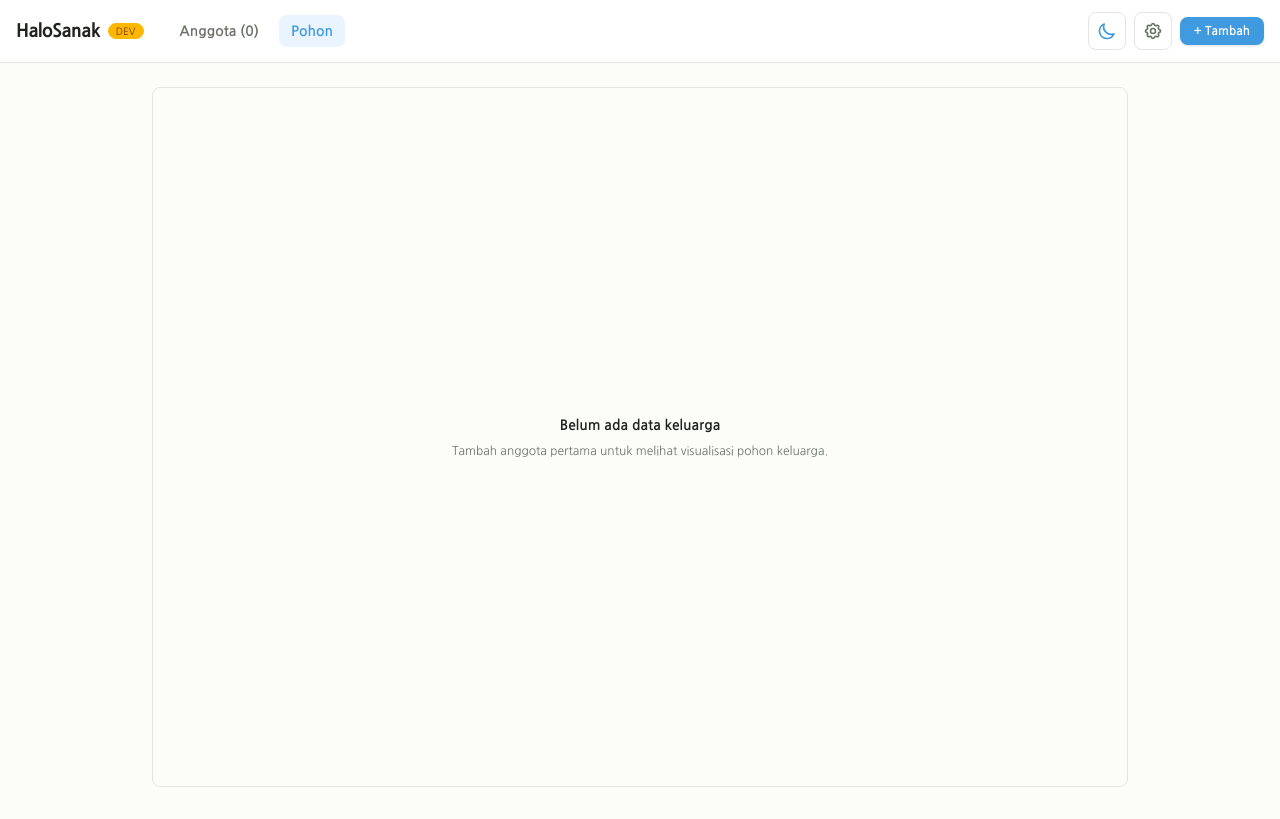
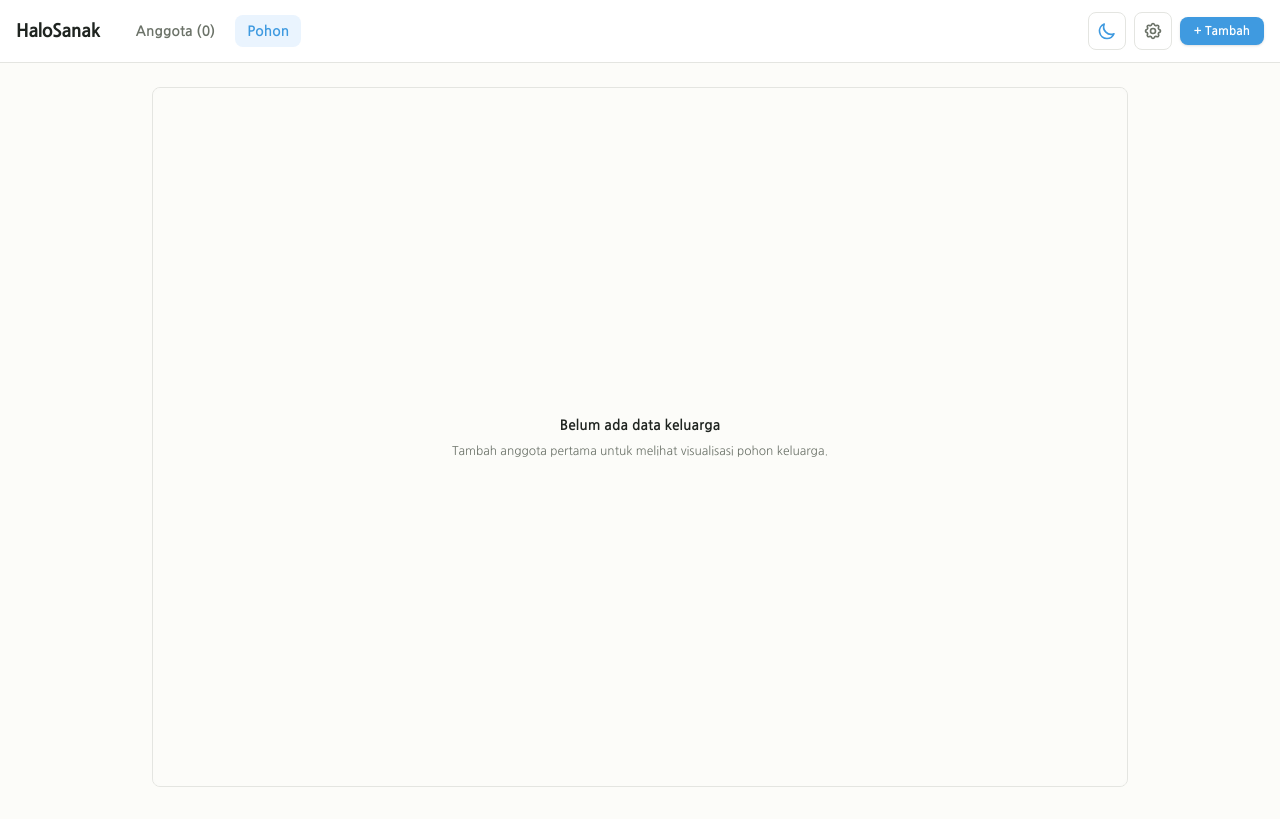
Before and after one commit to imotD/halo-sanak, a SvelteKit app: page / in a window 1280 px wide. Built offline with nearby package versions, Linux system fonts and the light colour scheme.

Commit message:
Update +page.svelte

```diff
--- a/src/routes/+page.svelte
+++ b/src/routes/+page.svelte
@@ -1,7 +1,5 @@
 <script lang="ts">
-    import.meta.env.VITE_APP_ENV
 	import { onMount } from 'svelte';
-	import { dev } from '$app/environment';
 	import ThemeToggle from '$lib/components/ThemeToggle.svelte';
 	import MemberList from '$lib/features/members/MemberList.svelte';
 	import MemberFormModal from '$lib/features/member-form/MemberFormModal.svelte';
@@ -24,7 +22,9 @@
 	let selectedMemberId = $state<string | undefined>(undefined);
 	let showDetailModal = $state(false);
 
-	const isDev = dev && import.meta.env.VITE_APP_ENV === 'dev';
+	// Badge 'PREVIEW' muncul di Cloudflare Preview, tersembunyi di Production.
+	// Set VITE_APP_ENV=preview di Cloudflare Pages → Environment Variables → Preview.
+	const isPreview = import.meta.env.VITE_APP_ENV === 'preview';
 
 	let showFormModal = $state(false);
 	let memberToEdit = $state<Member | undefined>(undefined);
@@ -107,7 +107,7 @@
 				>
 					{UI_STRINGS.appName}
 				</button>
-				{#if isDev}
+				{#if isPreview}
 					<span class="badge badge-warning badge-xs">DEV</span>
 				{/if}
 			</div>
```
